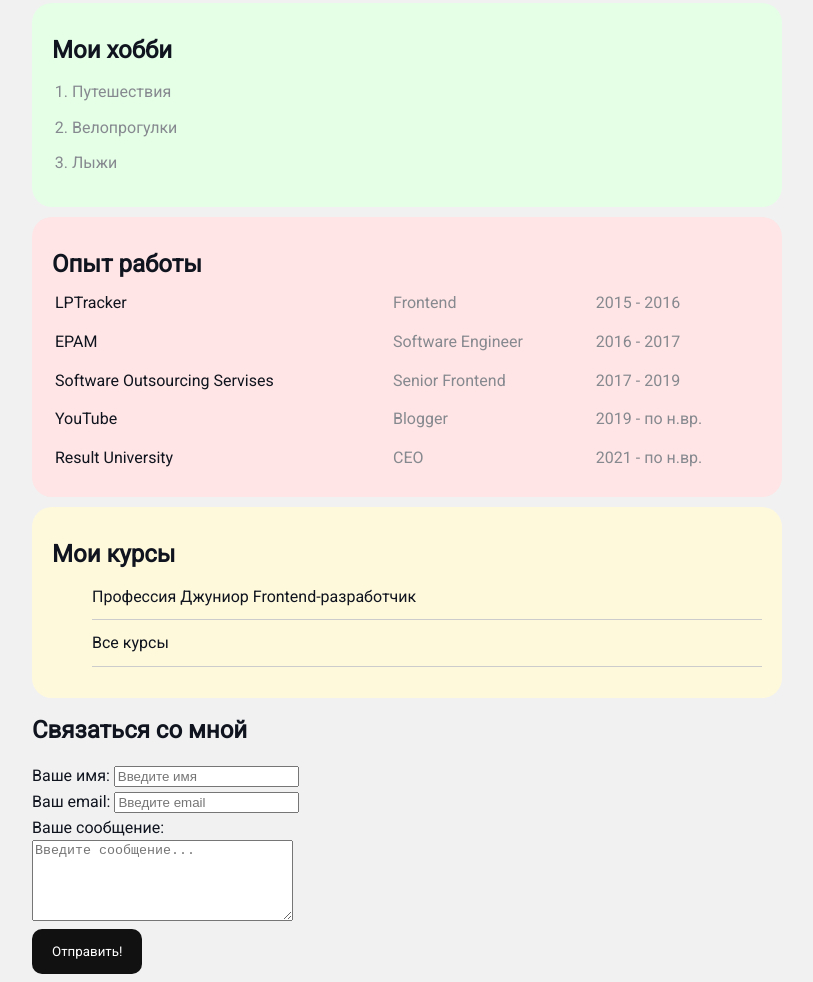
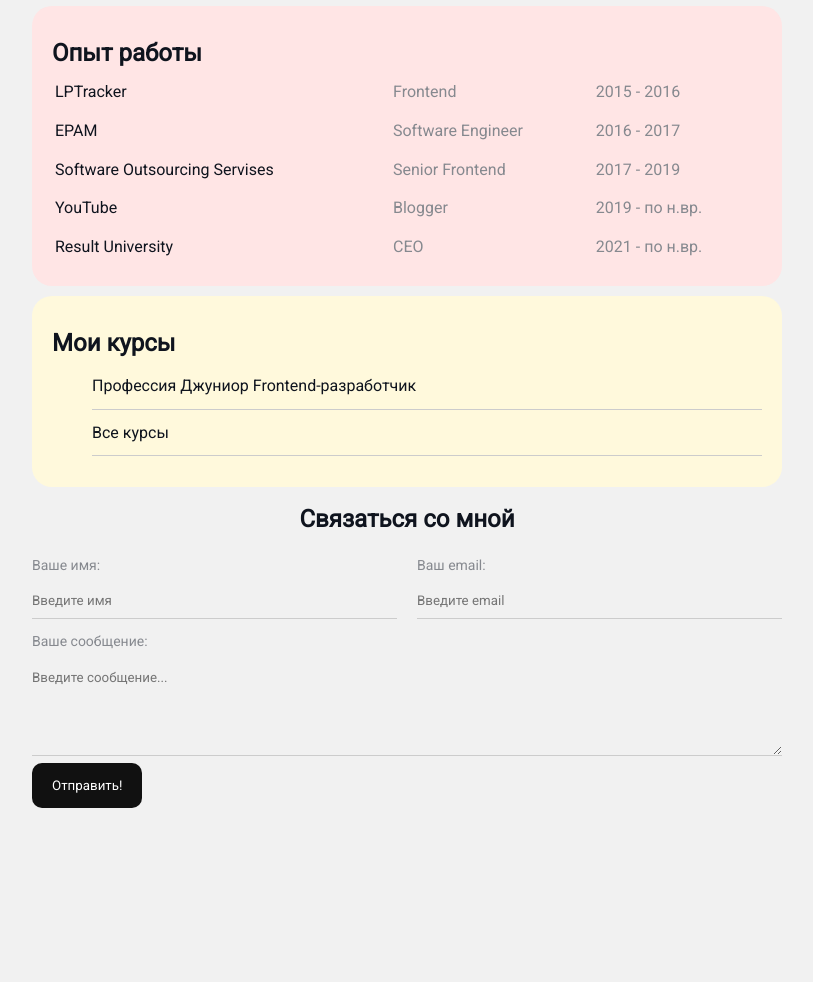
Before and after one commit to la-moche/resume, a plain HTML site: page index.html in a window 1280 px wide. Shown: the part 533-1515 px from the top of the page, without its empty margins (233-1046 px from the left). After the commit the page ends 1349 px from the top, so only its background shows below. Drawn offline with Linux system fonts and the light colour scheme.

Commit message:
Add files via upload

```diff
--- a/index.html
+++ b/index.html
@@ -88,20 +88,24 @@
         </ul>
       </div>
 
+      <form action="/" class="form">
         <h2>Связаться со мной</h2>
 
-      <form action="/">
-        <div>
+        <div class="form-row">
+
+          <div class="form-group">
             <label for="name">Ваше имя:</label>
             <input type="text" id="name" placeholder="Введите имя" />
           </div>
-        <div>
+          <div class="form-group">
             <label for="email">Ваш email:</label>
             <input type="email" id="email" placeholder="Введите email" />
           </div>
-        <div>
+        </div>
+
+        <div class="form-group">
           <label for="message">Ваше сообщение:</label>
-          <br />
+
           <textarea
             name="message"
             id="message"
@@ -111,7 +115,7 @@
           ></textarea>
         </div>
 
-        <input class="btn" type="submit" value="Отправить!"/>
+        <input class="btn" type="submit" value="Отправить!" />
         <!-- <button type="submit">Отправить</button> -->
       </form>
     </div>
--- a/styles.css
+++ b/styles.css
@@ -41,7 +41,12 @@ a:visited {
   box-shadow: 4px 4px 14px rgba(0, 0, 0, 0.25);
 }
 .info {
-  margin-bottom: 10px;
+  margin-bottom: 20px;
+  display: flex;
+}
+
+.info-text {
+  margin-left: 40px;
 }
 
 .info-text p {
@@ -88,7 +93,7 @@ a:visited {
 }
 
 .btn:hover {
-  opacity: .8;
+  opacity: 0.8;
 }
 
 .list {
@@ -100,16 +105,14 @@ a:visited {
   margin-bottom: 10px;
 }
 
-
 .link-list {
   list-style: none;
-
 }
 
 .link-list li {
   margin-bottom: 10px;
-border-bottom: 1px solid #ccc;
-padding-bottom: 10px;
+  border-bottom: 1px solid #ccc;
+  padding-bottom: 10px;
 }
 
 .table {
@@ -124,3 +127,42 @@ padding-bottom: 10px;
 .table td:nth-child(3) {
   color: #86898f;
 }
+
+.form h2 {
+  text-align: center;
+}
+
+.form-row {
+  margin-bottom: 10px;
+  display: flex;
+}
+
+.form-row .form-group {
+  margin-right: 20px;
+  width: 50%;
+  /* display: inline-block; */
+  /* width: calc(50% - 20px) */
+}
+
+.form-row .form-group:last-child {
+  margin-right: 0;
+}
+
+.form-group label {
+  display: block;
+  font-size: 14px;
+  color: #86898f;
+}
+
+.form-group input,
+.form-group textarea {
+  width: 100%;
+  box-sizing: border-box;
+  border: none;
+  background-color: transparent;
+  border-bottom: 1px solid #ccc;
+  color: #000;
+  padding: 15px 0 10px;
+  outline: none;
+  font-family: inherit;
+}
```
Lines whose indentation alone changed are shown as unchanged.
